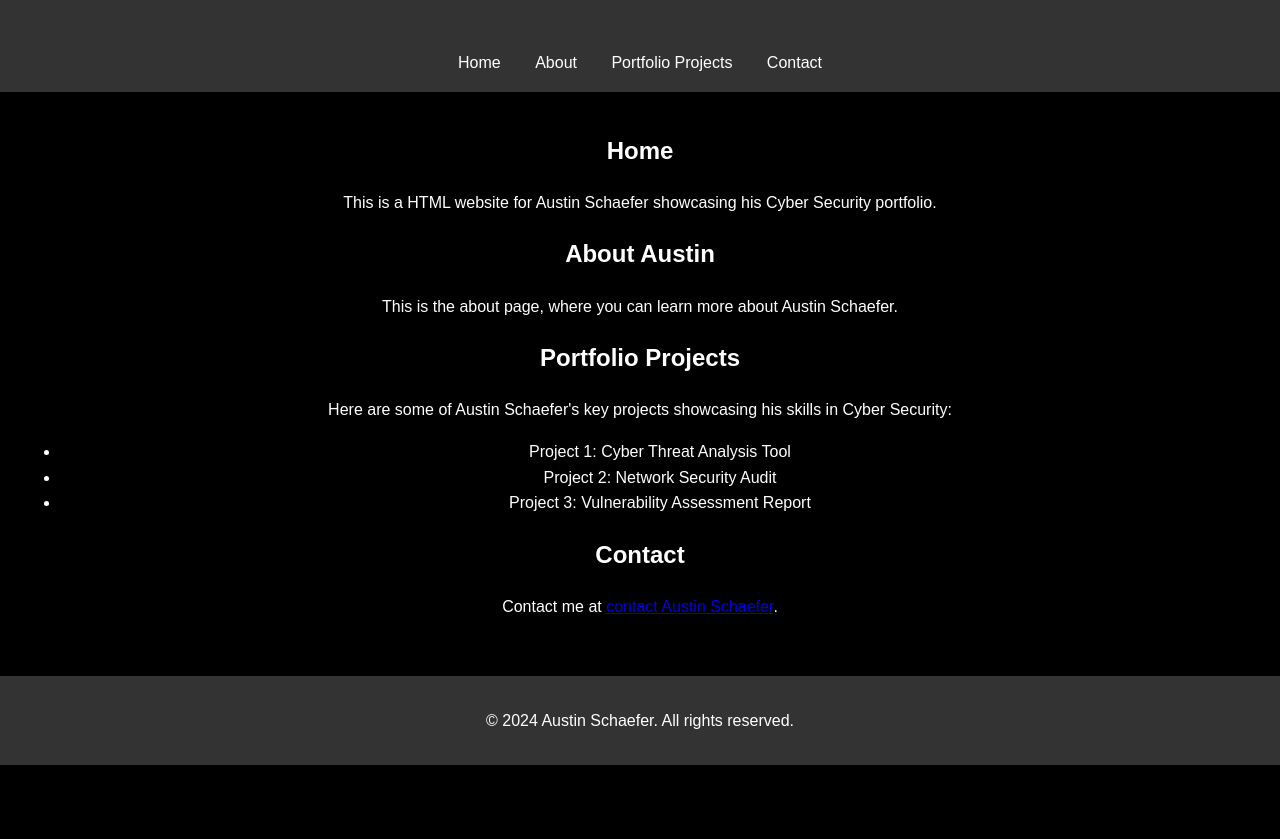
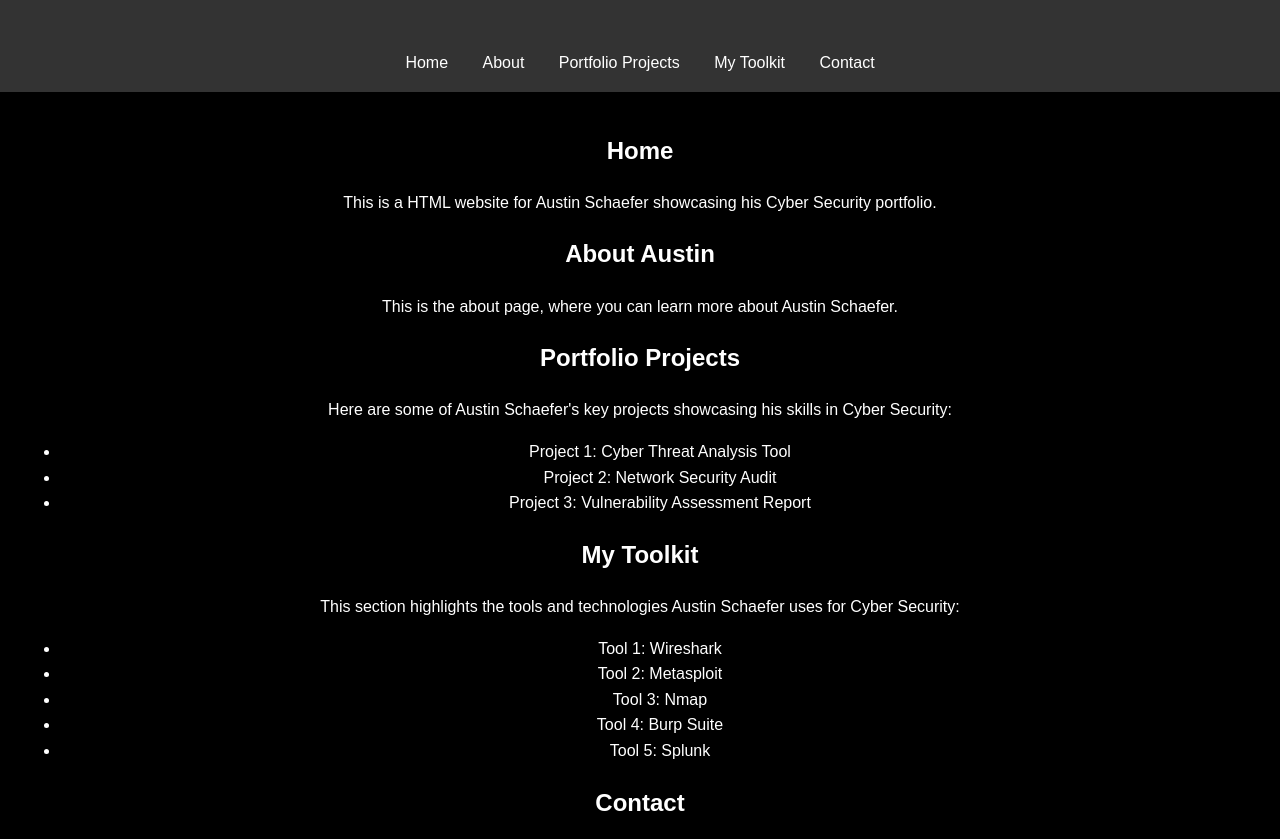
Before and after one commit to 20austin99/MyWebsite3.0, a plain HTML site: page index.html in a window 1280 px wide. Shown: the part 92-931 px from the top of the page. Before the commit the page ends 857 px from the top, so only its background shows below. Drawn offline with Linux system fonts and the light colour scheme.

Commit message:
Update index.html

```diff
--- a/index.html
+++ b/index.html
@@ -41,7 +41,8 @@
     <nav>
         <a href="#home">Home</a>
         <a href="#about">About</a>
-        <a href="#portfolio">Portfolio Projects</a> <!-- New section link -->
+        <a href="#portfolio">Portfolio Projects</a>
+        <a href="#toolkit">My Toolkit</a> <!-- New section link -->
         <a href="#contact">Contact</a>
     </nav>
 
@@ -56,13 +57,25 @@
             <p>This is the about page, where you can learn more about Austin Schaefer.</p>
         </section>
 
-        <section id="portfolio"> <!-- New section -->
+        <section id="portfolio">
             <h2>Portfolio Projects</h2>
             <p>Here are some of Austin Schaefer's key projects showcasing his skills in Cyber Security:</p>
             <ul>
                 <li>Project 1: Cyber Threat Analysis Tool</li>
                 <li>Project 2: Network Security Audit</li>
                 <li>Project 3: Vulnerability Assessment Report</li>
+            </ul>
+        </section>
+
+        <section id="toolkit"> <!-- New section -->
+            <h2>My Toolkit</h2>
+            <p>This section highlights the tools and technologies Austin Schaefer uses for Cyber Security:</p>
+            <ul>
+                <li>Tool 1: Wireshark</li>
+                <li>Tool 2: Metasploit</li>
+                <li>Tool 3: Nmap</li>
+                <li>Tool 4: Burp Suite</li>
+                <li>Tool 5: Splunk</li>
             </ul>
         </section>
 
```
